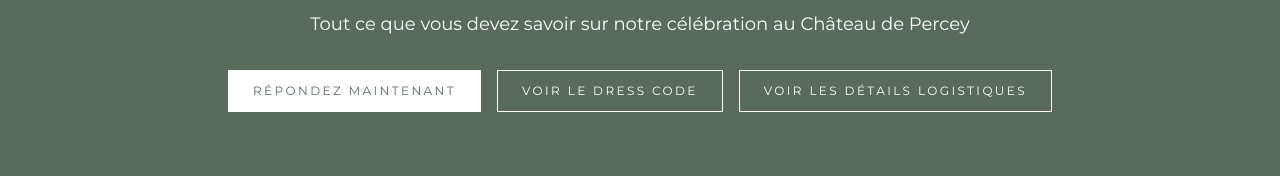
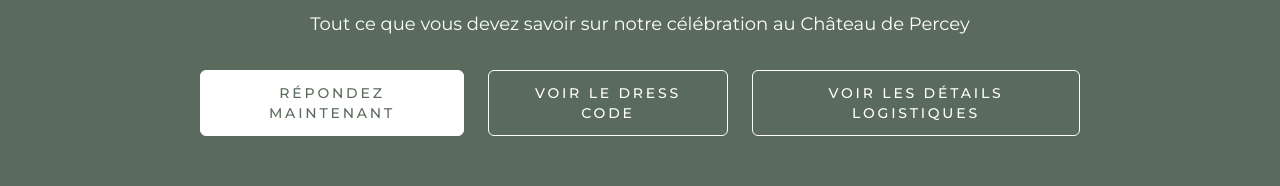
Before and after one commit to Agontchi/weddingsandrinealexandre, a Next.js app: page /ceremonie/preparations in a window 1280 px wide. Shown: the part 190-376 px from the top of the page. Built offline with nearby package versions, Linux system fonts and the light colour scheme.

Commit message:
Update button styles and improve accommodation section with dynamic room plans

```diff
--- a/src/app/ceremonie/preparations/page.tsx
+++ b/src/app/ceremonie/preparations/page.tsx
@@ -17,14 +17,14 @@ export default function PreparationPage() {
           <div className="max-w-4xl mx-auto text-center">
             <h1 className="font-serif text-4xl md:text-5xl mb-6">Votre guide pour notre week-end de mariage</h1>
             <p className="text-lg mb-8">Tout ce que vous devez savoir sur notre célébration au Château de Percey</p>
-            <div className="flex justify-center">
-              <Link href="#rsvp" className="btn bg-white text-secondary border-white hover:bg-transparent hover:text-white mx-2">
+            <div className="flex flex-col md:flex-row justify-center gap-4 md:gap-2">
+              <Link href="#rsvp" className="btn bg-white text-secondary border-white hover:bg-transparent hover:text-white mx-0 md:mx-2">
                 Répondez maintenant
               </Link>
-              <Link href="#dresscode" className="btn border-white text-white hover:bg-white hover:text-secondary mx-2">
+              <Link href="#dresscode" className="btn border-white text-white hover:bg-white hover:text-secondary mx-0 md:mx-2">
                 Voir le dress code
               </Link>
-              <Link href="#logistics" className="btn border-white text-white hover:bg-white hover:text-secondary mx-2">
+              <Link href="#logistics" className="btn border-white text-white hover:bg-white hover:text-secondary mx-0 md:mx-2">
                 Voir les détails logistiques
               </Link>
             </div>
@@ -200,7 +200,7 @@ export default function PreparationPage() {
               <div className="text-center">
                 <Link
                   href="#rsvp"
-                  className="btn bg-white text-secondary border-white hover:bg-transparent hover:text-white"
+                  className="btn inline-block bg-white text-secondary border-white hover:bg-transparent hover:text-white"
                 >
                   Enregistrez votre voiture ou trouvez un trajet
                 </Link>
@@ -215,25 +215,21 @@ export default function PreparationPage() {
                 <div className="bg-accent p-6">
                   <h4 className="font-semibold text-lg mb-2">Au château</h4>
                   <p className="mb-4">
-                    Le château dispose de 65 lits pour les invités. L&apos;hébergement au château sera attribué en fonction des groupes familiaux et de la distance parcourue.
+                    Le château dispose de 65 lits pour les invités. L&apos;hébergement au château est attribué en fonction des groupes familiaux et des reponses reçues dans le formulaire de réponse de l&apos;invitation.
                   </p>
                   <p className="text-sm">
-                    Veuillez indiquer vos préférences d&apos;hébergement dans le formulaire de réponse. Nous confirmerons vos détails d&apos;hébergement avant [date].
+                    Le plan des chambres sera disponible sur la page plans.
                   </p>
+                  <Link href="/ceremonie/plans" className="btn inline-block bg-white text-secondary border-white hover:bg-transparent hover:text-white mt-4">
+                    Voir le plan des chambres
+                  </Link>
+
                 </div>
 
                 <div className="bg-accent p-6">
                   <h4 className="font-semibold text-lg mb-2">Options à proximité</h4>
                   <p className="mb-4">
-                    Pour les invités qui ne séjournent pas au château, nous avons négocié des tarifs spéciaux dans les hébergements suivants :
-                  </p>
-                  <ul className="list-disc pl-5">
-                    <li className="mb-1">[Hotel Name 1] - 5km du lieu</li>
-                    <li className="mb-1">[Hotel Name 2] - 8km du lieu</li>
-                    <li className="mb-1">[B&amp;B Name] - 3km du lieu</li>
-                  </ul>
-                  <p className="mt-2 text-sm italic">
-                    Utilisez le code &quot;WEDDING2025&quot; lors de la réservation pour bénéficier d&apos;un tarif spécial.
+                    Pour les invités qui ne séjournent pas au château, nous vous envoyons les informations sur les hébergements au plus tard un mois avant le mariage.
                   </p>
                 </div>
               </div>
@@ -480,7 +476,7 @@ export default function PreparationPage() {
                     href="#rsvp"
                     className="btn bg-white text-secondary border-white hover:bg-transparent hover:text-white"
                   >
-                    Soumettre vos exigences alimentaires
+                    Nous aviser de vos alergies et restrictions alimentaires
                   </Link>
                 </div>
               </div>
--- a/src/app/globals.css
+++ b/src/app/globals.css
@@ -22,7 +22,19 @@
   }
 
   .btn {
-    @apply px-6 py-3 uppercase tracking-widest text-xs font-sans border border-primary transition-colors duration-300;
+    @apply inline-block px-6 py-3 rounded-md text-sm font-medium uppercase tracking-widest min-w-[200px] md:min-w-[240px] text-center font-sans border transition-colors duration-300 focus:outline-none;
+  }
+
+  .button-main {
+    @apply inline-block px-6 py-3 rounded-md text-sm font-medium uppercase tracking-widest min-w-[200px] md:min-w-[240px] text-center font-sans border transition-colors duration-300 focus:outline-none bg-primary text-white border-primary hover:bg-transparent hover:text-primary;
+  }
+
+  .button-main.bg-blue {
+    @apply bg-blue-600 hover:bg-transparent hover:text-blue-600 border-blue-600 text-white;
+  }
+
+  .button-main.text-button-sm {
+    @apply text-xs py-2 px-4 min-w-[160px] md:min-w-[180px];
   }
 
   .section-title {
--- a/src/app/page.tsx
+++ b/src/app/page.tsx
@@ -71,11 +71,13 @@ export default function Home() {
               C&apos;est une immense joie que nous vous convions &agrave; partager ce moment unique et pr&eacute;cieux &agrave; nos c&ocirc;t&eacute;s nous serions ravis de vous compter parmi nous pour un week-end souvenirs inoubliable entour&eacute; de ceux qui nous aimons dans un lieu emprunt de charme et d&apos;histoire
               </p>
 
-              <Link href="/ceremonie/preparations" passHref legacyBehavior>
-                <a className="btn hover:bg-primary hover:text-white">
-                  Comment se préparer au mariage ?
-                </a>
-              </Link>
+              <div className="text-center">
+                <Link href="/ceremonie/preparations" legacyBehavior>
+                  <a className="btn inline-block hover:bg-primary hover:text-white">
+                    Comment se préparer au mariage ?
+                  </a>
+                </Link>
+              </div>
             </div>
 
             {/* Right image */}
```
